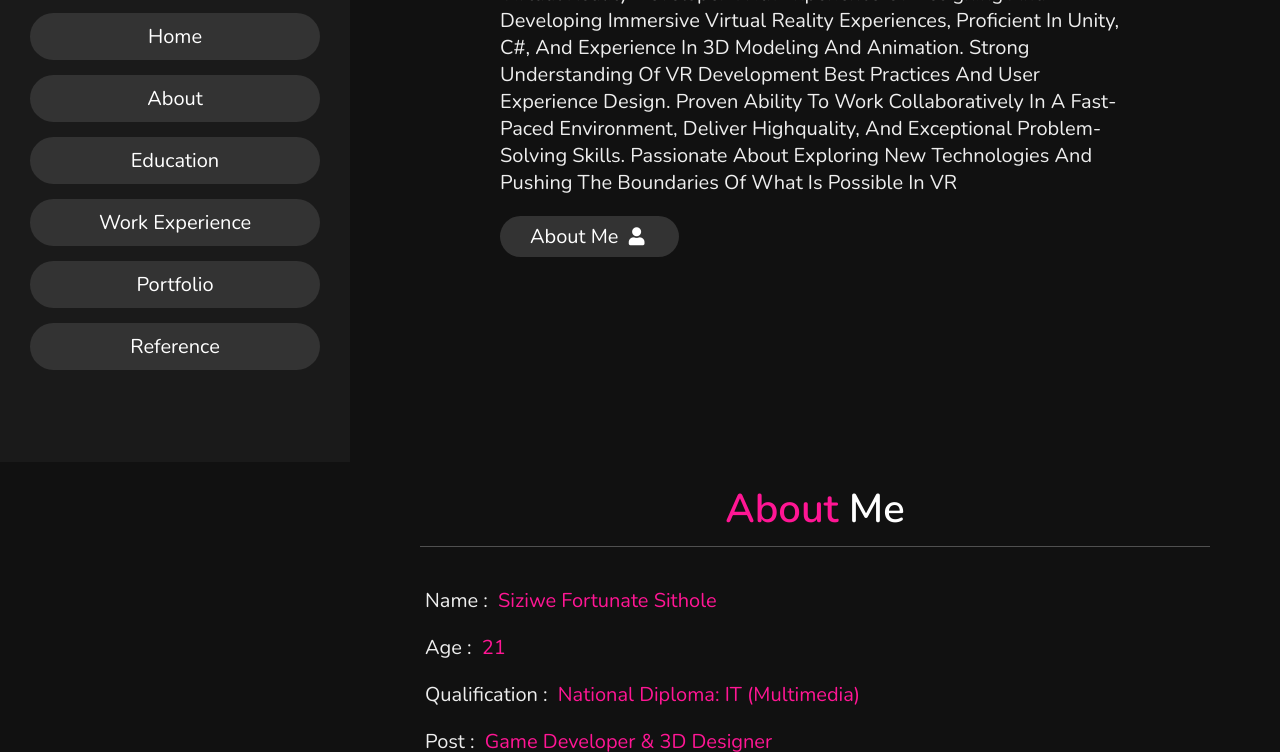
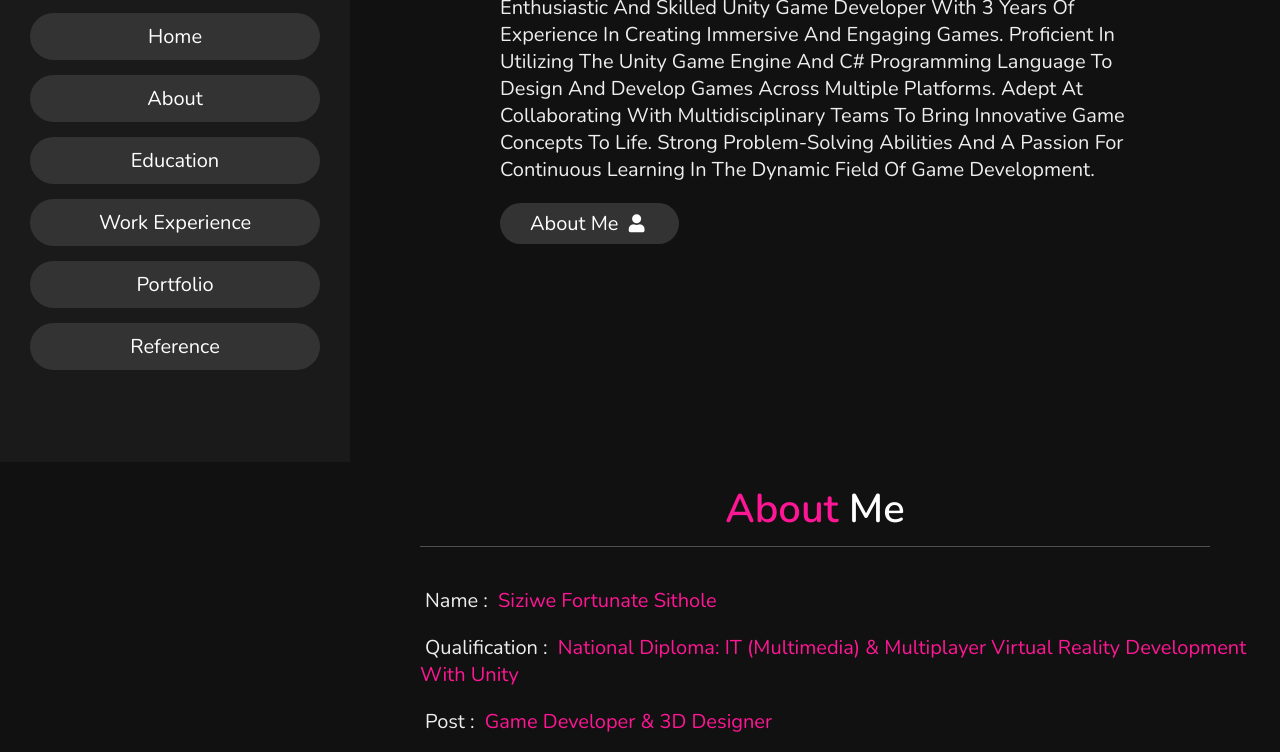
Before and after one commit to SitholeSF/Portfolio, a plain HTML site: page index.html in a window 1280 px wide. Shown: the part 338-1090 px from the top of the page. Drawn offline with nearby package versions, Linux system fonts and the light colour scheme; a script that the page names is missing.

Commit message:
Update index.html

```diff
--- a/index.html
+++ b/index.html
@@ -47,13 +47,10 @@
 
     <h3>Hello,</h3>
     <h1>My name is <span> Siziwe Sithole</span></h1>
-    <p>Virtual Reality Developer with experience of designing and developing
-immersive virtual reality experiences, proficient in Unity, C#, and
-experience in 3D modeling and animation. Strong understanding of VR
-development best practices and user experience design. Proven ability
-to work collaboratively in a fast-paced environment, deliver highquality, and exceptional problem-solving skills. Passionate about
-exploring new technologies and pushing the boundaries of what is
-possible in VR
+    <p>Enthusiastic and skilled Unity Game Developer with 3 years of experience in creating immersive and engaging games.
+	    Proficient in utilizing the Unity game engine and C# programming language to design and
+	    develop games across multiple platforms. Adept at collaborating with multidisciplinary teams to bring innovative game concepts to life.
+	    Strong problem-solving abilities and a passion for continuous learning in the dynamic field of game development.
     </p>
     <a href="#about"><button class="btn">about me <i class="fas fa-user"></i></button></a>
 
@@ -71,8 +68,8 @@ possible in VR
 
     <div class="info">
         <h3> <span> name : </span> Siziwe Fortunate Sithole </h3>
-        <h3> <span> age : </span> 21 </h3>
-        <h3> <span> qualification : </span> National Diploma: IT (Multimedia) </h3>
+
+        <h3> <span> qualification : </span> National Diploma: IT (Multimedia) & Multiplayer Virtual Reality Development With Unity</h3>
         <h3> <span> post : </span> Game Developer & 3D Designer </h3>
         <h3> <span> languages : </span> English, Xitsonga, Sepedi, IsiZulu & Setswana </h3>
     </div>
```
